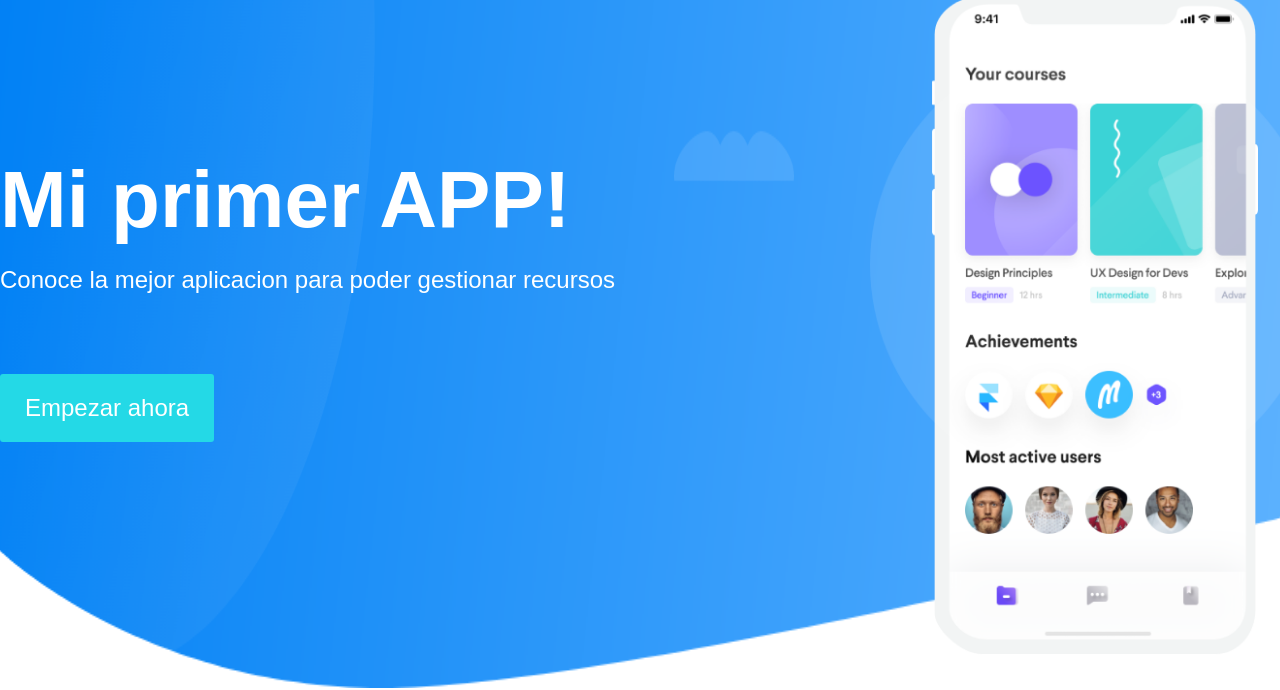
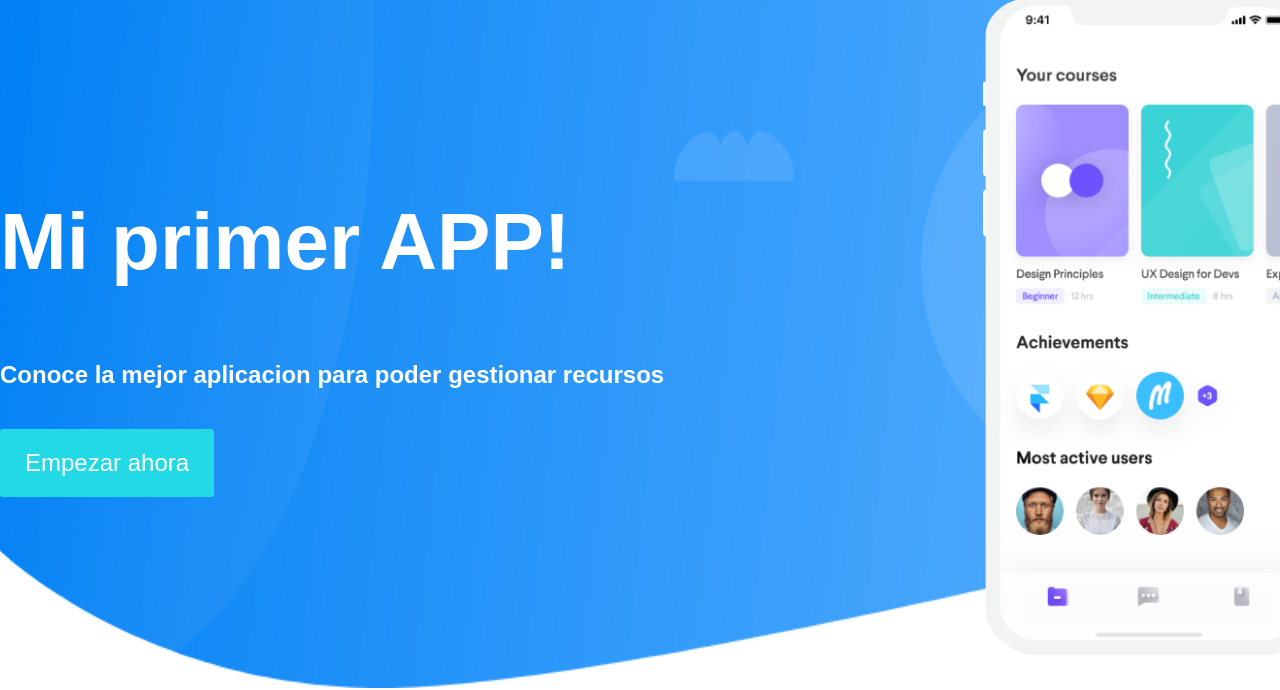
Before and after one commit to LeonardoHOjeda/Desarrollo-con-HTML-y-CSS, a plain HTML site: page index.html in a window 1280 px wide. Shown: the part 112-802 px from the top of the page. Drawn offline with Linux system fonts and the light colour scheme.

Commit message:
Se cambia tipografia de menu index a negrita

```diff
--- a/css/main.css
+++ b/css/main.css
@@ -20,6 +20,8 @@ header {
     background-size: 100% 100%;
     height: 100vh;
     color: white;
+    font-size: 25px;
+    font-weight: bold;
 }
 
 #main-container header #menu {
--- a/index.html
+++ b/index.html
@@ -6,6 +6,7 @@
     <meta name="viewport" content="width=device-width, initial-scale=1.0">
     <title>My APP</title>
     <link rel="stylesheet" href="css/main.css">
+    <link rel="stylesheet" href="css/normalize.css">
 </head>
 
 <body>
```
